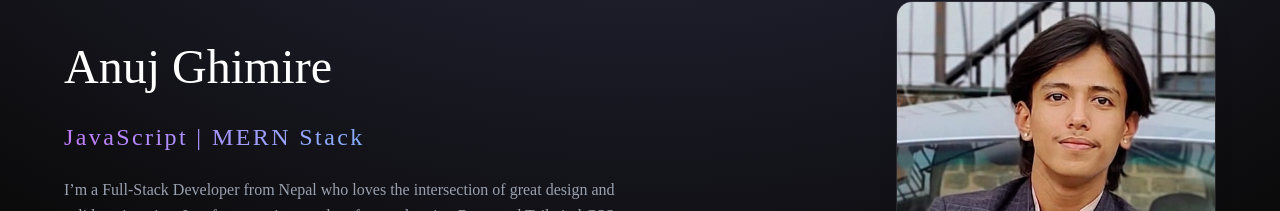
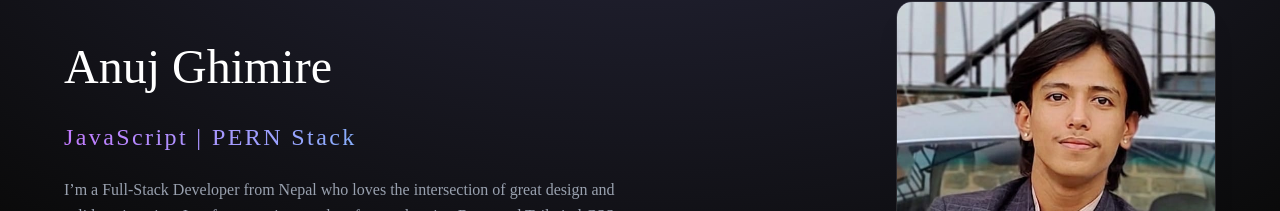
Before and after one commit to anujghimire07/Personal-Portfolio, a React (Vite) app: page / in a window 1280 px wide. Shown: the part 119-330 px from the top of the page. Built offline with nearby package versions, Linux system fonts and the light colour scheme; a web font is replaced by a local one.

Commit message:
change in top.jsx

```diff
--- a/src/Components/Top.jsx
+++ b/src/Components/Top.jsx
@@ -64,7 +64,8 @@ const Top = () => {
           <h1 className="text-4xl md:text-5xl  leading-tight">Anuj Ghimire</h1>
 
           <h2 className="text-2xl  tracking-widest bg-gradient-to-r from-purple-400 to-cyan-400 text-transparent bg-clip-text">
-            JavaScript | MERN Stack
+            JavaScript |
+            PERN Stack
           </h2>
 
           <p className="text-gray-400 leading-relaxed max-w-xl">
```
